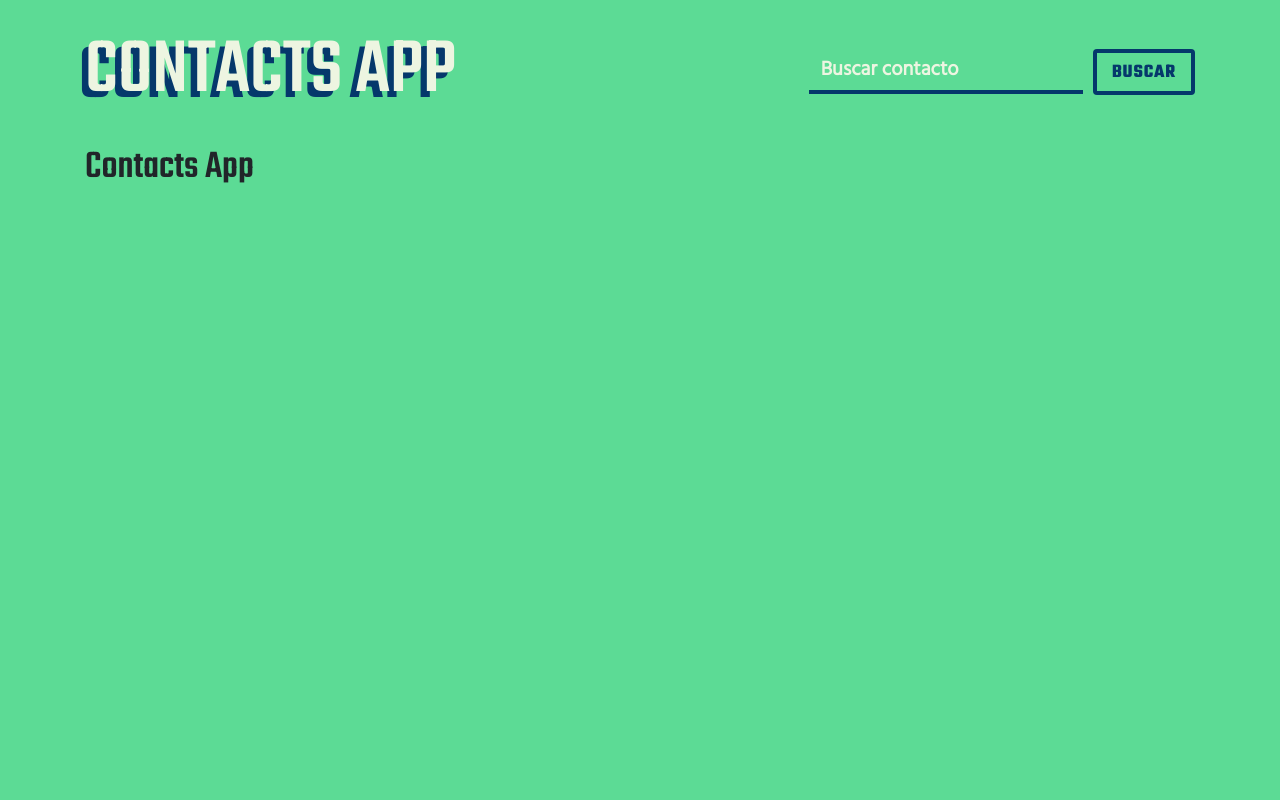
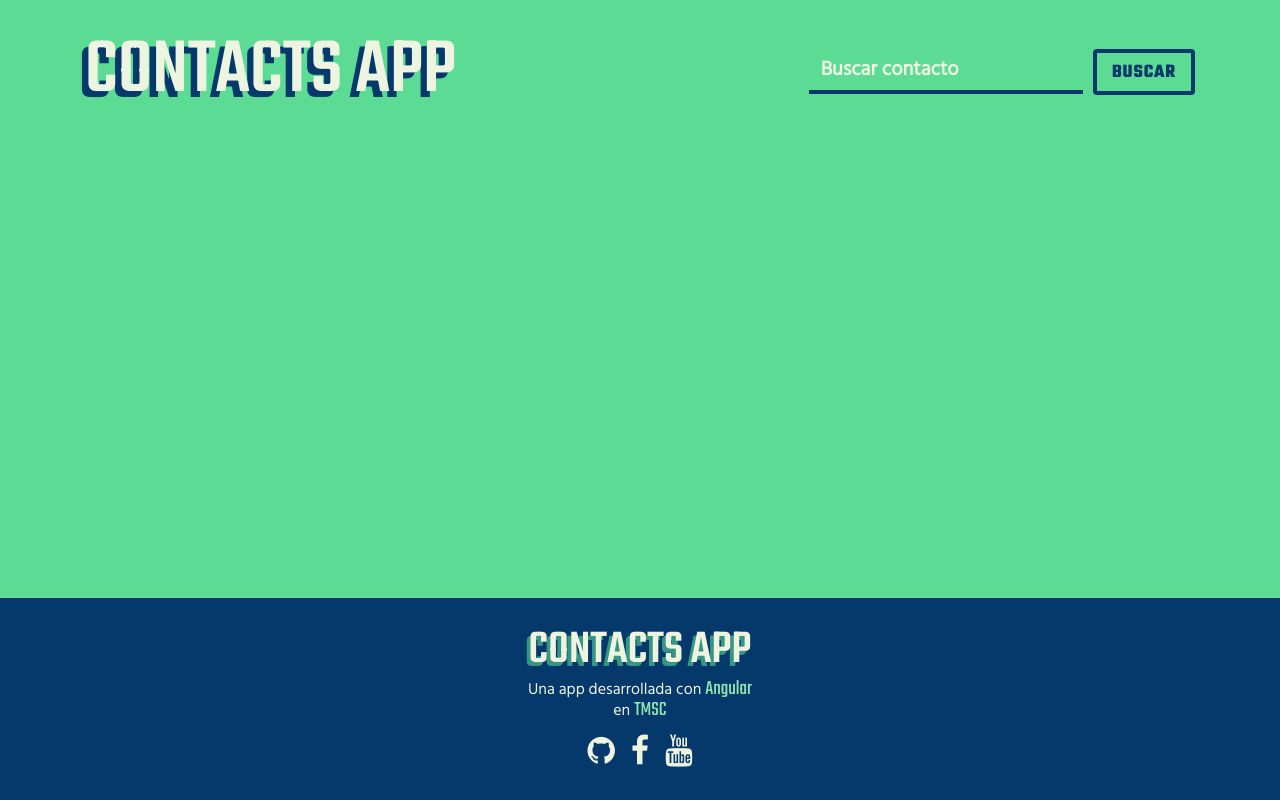
Before and after one commit to OliverZulett/The-MEAN-Stack_Course-Repo, an Angular app in the folder FrontEnd/06-Angular-03/contacts-app/: page / in a window 1280 px wide. Built offline with nearby package versions, Linux system fonts and the light colour scheme.

Commit message:
Editado por: SUDO en: 14/06/2020 a horas: 12:56
footer

```diff
--- a/FrontEnd/06-Angular-03/contacts-app/src/app/app.component.html
+++ b/FrontEnd/06-Angular-03/contacts-app/src/app/app.component.html
@@ -1,4 +1,5 @@
 <app-header></app-header>
 
-<h1>{{title}}</h1>
 <app-contact-card></app-contact-card>
+
+<app-footer></app-footer>
--- a/FrontEnd/06-Angular-03/contacts-app/src/app/shared/footer/footer.component.css
+++ b/FrontEnd/06-Angular-03/contacts-app/src/app/shared/footer/footer.component.css
@@ -0,0 +1,56 @@
+.footer {
+  position: absolute;
+  bottom: 0;
+  width: 100%;
+  height: auto;
+  line-height: 60px;
+  background-color: var(--first_color);
+  color: var(--fifth_color);
+}
+
+h1 {
+  text-transform: uppercase;
+  font-size: 3rem;
+  color: var(--fifth_color);
+  text-shadow: -0.08em 0.08em var(--second_color);
+  transition: color 0.7s ease-in-out, text-shadow 0.7s ease-in-out;
+}
+
+h1:hover {
+  color: var(--second_color);
+  text-shadow: -0.08em 0.08em var(--fifth_color);
+}
+
+a {
+  text-decoration: none;
+}
+
+ul {
+  list-style: none;
+}
+
+ul li{
+  font-size: 2em;
+}
+
+ul li a{
+  text-decoration: none;
+  color: var(--fifth_color);
+  transition: text-shadow 0.4s ease-in-out;
+}
+
+ul li a:hover{
+  /* color: var(--second_color); */
+  text-shadow: -0.08em 0.08em var(--second_color);
+}
+
+p {
+  line-height: 1;
+}
+
+p a {
+  font-family: "Teko", sans-serif;
+  font-size: 1.3em;
+  color: var(--fourth_color);
+  font-weight: 400;
+}
--- a/FrontEnd/06-Angular-03/contacts-app/src/app/shared/footer/footer.component.html
+++ b/FrontEnd/06-Angular-03/contacts-app/src/app/shared/footer/footer.component.html
@@ -1 +1,27 @@
-<p>footer works!</p>
+<footer class="footer">
+  <div class="container">
+    <div class="d-flex flex-column align-items-center pt-4 pb-3">
+      <a href="">
+        <h1 class="m-0">Contacts App</h1>
+      </a>
+      <p class="m-0 text-center">Una app desarrollada con <a href="">Angular</a> <br> en <a href="">TMSC</a></p>
+      <ul class="d-flex p-0 m-0">
+        <li class="ml-2 mr-2">
+          <a href="">
+            <i class="fa fa-github"></i>
+          </a>
+        </li>
+        <li class="ml-2 mr-2">
+          <a href="">
+            <i class="fa fa-facebook"></i>
+          </a>
+        </li>
+        <li class="ml-2 mr-2">
+          <a href="">
+            <i class="fa fa-youtube"></i>
+          </a>
+        </li>
+      </ul>
+    </div>
+  </div>
+</footer>
--- a/FrontEnd/06-Angular-03/contacts-app/src/app/shared/header/header.component.html
+++ b/FrontEnd/06-Angular-03/contacts-app/src/app/shared/header/header.component.html
@@ -1,21 +1,7 @@
 <nav class="navbar pl-0 pr-0 pt-4 pb-4">
-  <div class="container justify-content-center justify-content-md-between p-0">
+  <div class="container justify-content-center justify-content-md-between">
       <a href="">
         <h1 class="m-0">Contacts App</h1>
-        <!-- <h1 data-heading="Slide">Slide</h1> -->
-        <!-- <h1 class="popout">
-          <span>C</span>
-          <span>O</span>
-          <span>N</span>
-          <span>T</span>
-          <span>A</span>
-          <span>T</span>
-          <span>C</span>
-          <span>S</span> <br>
-          <span>A</span>
-          <span>P</span>
-          <span>P</span>
-        </h1> -->
       </a>
       <form class="form-inline justify-content-center mt-4 mt-md-0">
         <input
--- a/FrontEnd/06-Angular-03/contacts-app/src/index.html
+++ b/FrontEnd/06-Angular-03/contacts-app/src/index.html
@@ -24,11 +24,12 @@
     <!-- fuentes -->
     <link href="https://fonts.googleapis.com/css2?family=Hind&family=Teko:wght@300;400;500;600;700&display=swap" rel="stylesheet">
 
+    <!-- fontawesome -->
+    <link href="https://stackpath.bootstrapcdn.com/font-awesome/4.7.0/css/font-awesome.min.css" rel="stylesheet" integrity="sha384-wvfXpqpZZVQGK6TAh5PVlGOfQNHSoD2xbE+QkPxCAFlNEevoEH3Sl0sibVcOQVnN" crossorigin="anonymous">
+
   </head>
   <body>
-    <div class="container">
-      <app-root></app-root>
-    </div>
+    <app-root></app-root>
     <!-- bootstrap js  -->
     <script
       src="https://code.jquery.com/jquery-3.5.1.slim.min.js"
```
Also changed, not shown: FrontEnd/06-Angular-03/contacts-app/src/app/shared/header/header.component.css (indentation only).
